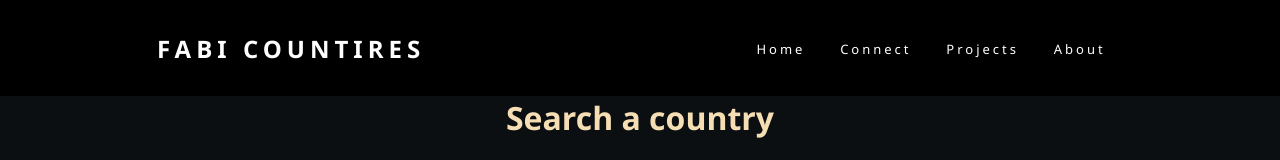
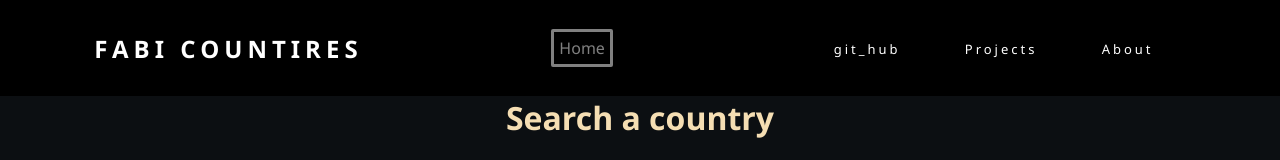
Before and after one commit to joseDelator/restcount, a React (Create React App) app: page / in a window 1280 px wide. Shown: the top 160 px of the page. Built offline with nearby package versions, Linux system fonts and the light colour scheme; no server answers.

Commit message:
the work

```diff
--- a/src/componets.js/Nava.js
+++ b/src/componets.js/Nava.js
@@ -1,5 +1,5 @@
 import React, { Component} from 'react';
-
+import {Link } from 'react-router-dom';
 import '../stylenavbar.css'
 class Nava extends Component{
 
@@ -13,13 +13,15 @@ class Nava extends Component{
     <div className="logo">
         <h2>Fabi Countires</h2>
     </div>
-
+    <div className="homebutton">
+        <Link to="/" id="homelink">Home</Link>
+    </div>
     <ul className= {this.state.active ? "links" : "links nav-active" }>
 
-        <li><a href="#">Home</a></li>
-        <li><a href="connectwithus.html">Connect</a></li>
-        <li><a href="gala.html">Projects</a></li>
-        <li><a href="about.html">About</a></li>
+        <li><a href="https://github.com/joseDelator/restcount/tree/master/src">git_hub</a></li>
+
+        <li><a href="https://github.com/joseDelator?tab=repositories">Projects</a></li>
+        <li><a href="https://www.linkedin.com/in/jose-de-la-torre-b58126161">About</a></li>
 
     </ul>
     <div className="burger" onClick = {() => this.setState({active: !this.state.active})}>
--- a/src/stylenavbar.css
+++ b/src/stylenavbar.css
@@ -30,6 +30,13 @@ nav {
 	text-transform: uppercase;
 	letter-spacing: 5px;
 	font-size: var(--logotextsize);
+}
+#homelink{
+	text-decoration: none;
+	color: grey;
+	padding: 5px;
+	border: .2rem solid grey;
+	border-radius: 2px;
 }
 .links{
 	margin: 0;;
```
Also changed, not shown: src/arrow.svg (deleted).
